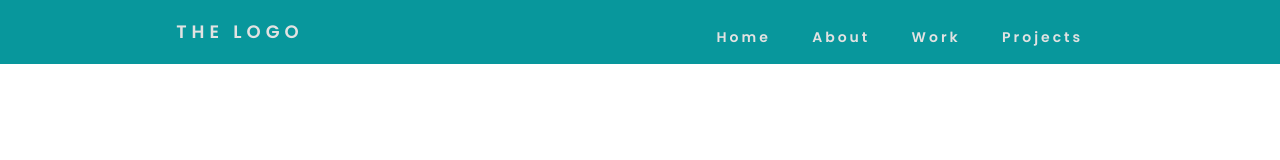
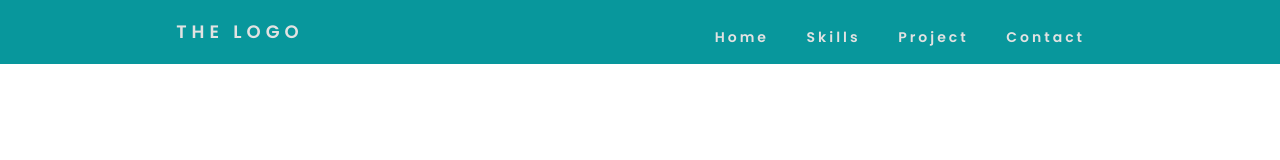
Before and after one commit to SaidAoussar/portfolio, a React (Create React App) app: page / in a window 1280 px wide. Shown: the top 160 px of the page. Built offline with nearby package versions, Linux system fonts and the light colour scheme.

Commit message:
added the real navbar links

```diff
--- a/src/components/nav/Nav.jsx
+++ b/src/components/nav/Nav.jsx
@@ -14,19 +14,19 @@ function Nav() {
   const menuItems = [
     {
       title: "Home",
-      href: "#",
+      href: "#home",
     },
     {
-      title: "About",
-      href: "#",
+      title: "Skills",
+      href: "#skills",
     },
     {
-      title: "Work",
-      href: "#",
+      title: "Project",
+      href: "#projects",
     },
     {
-      title: "Projects",
-      href: "#",
+      title: "Contact",
+      href: "#contact",
     },
   ];
   return (
```
